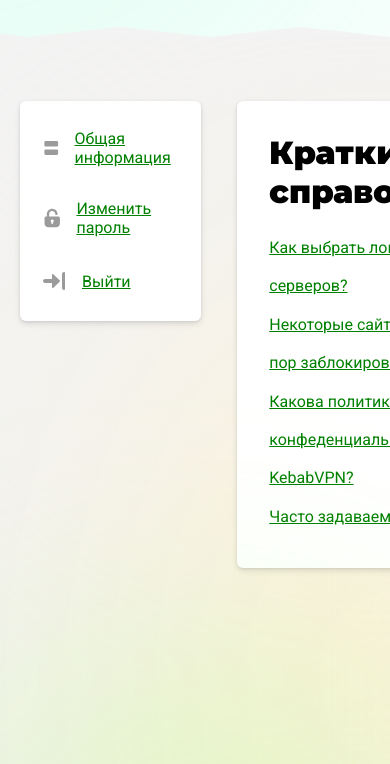
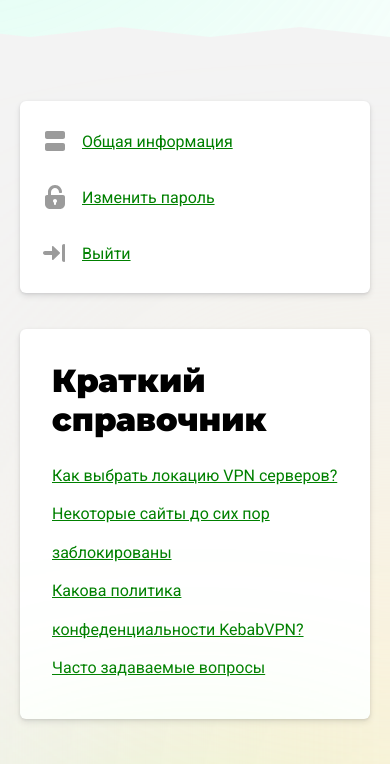
Before and after one commit to Rostyagai/kebab-vpn, a plain HTML site: page help.html in a window 390 px wide. Shown: the part 80-844 px from the top of the page. Drawn offline with nearby package versions, Linux system fonts and the light colour scheme.

Commit message:
Responsive help section

```diff
--- a/css/main.css
+++ b/css/main.css
@@ -896,6 +896,13 @@ a {
   gap: 36px;
   align-items: flex-start;
 }
+@media (max-width: 940px) {
+  .help-section__container {
+    flex-direction: column;
+    align-items: center;
+    justify-content: center;
+  }
+}
 .help-section__actions-box {
   max-width: 282px;
   width: 100%;
@@ -945,6 +952,11 @@ a {
 }
 .help-section__help-box .help-section__link {
   line-height: 2.4;
+}
+@media (max-width: 940px) {
+  .help-section__actions-box {
+    max-width: 784px;
+  }
 }
 
 .footer {
```
